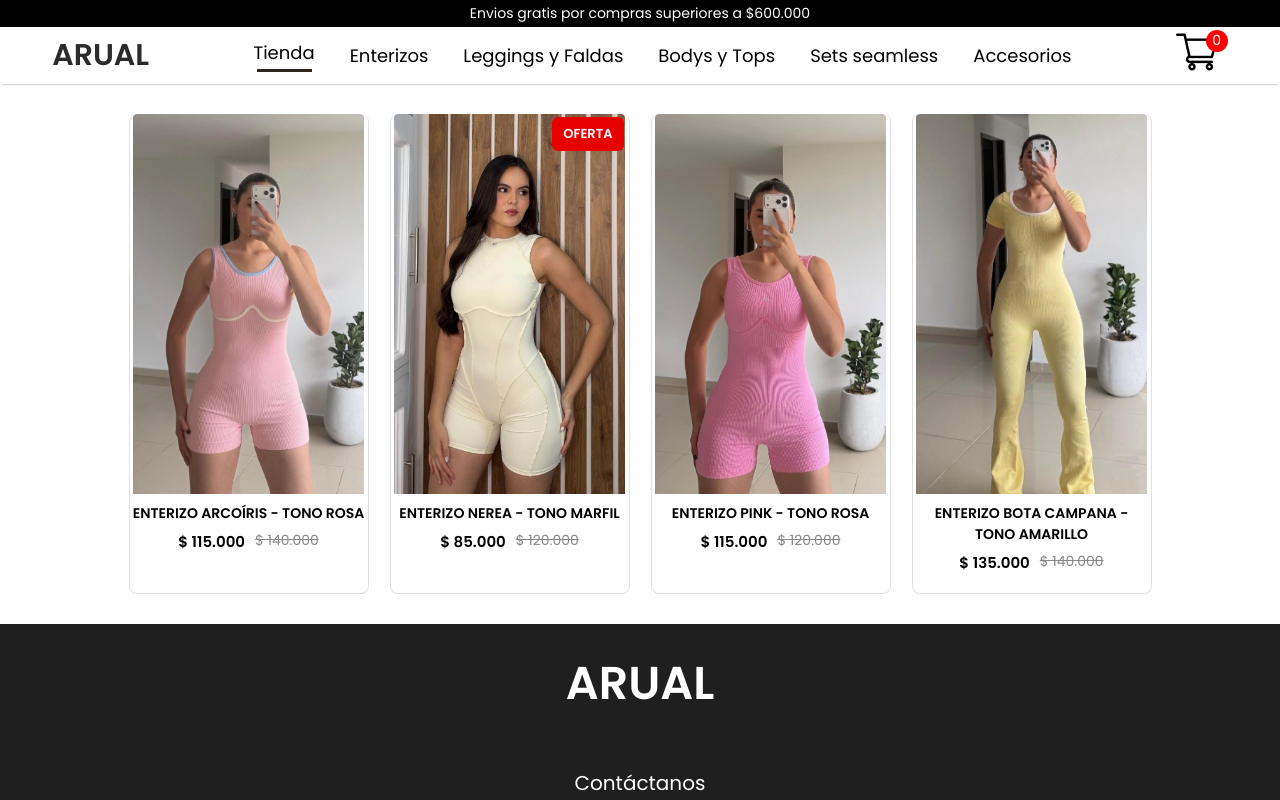
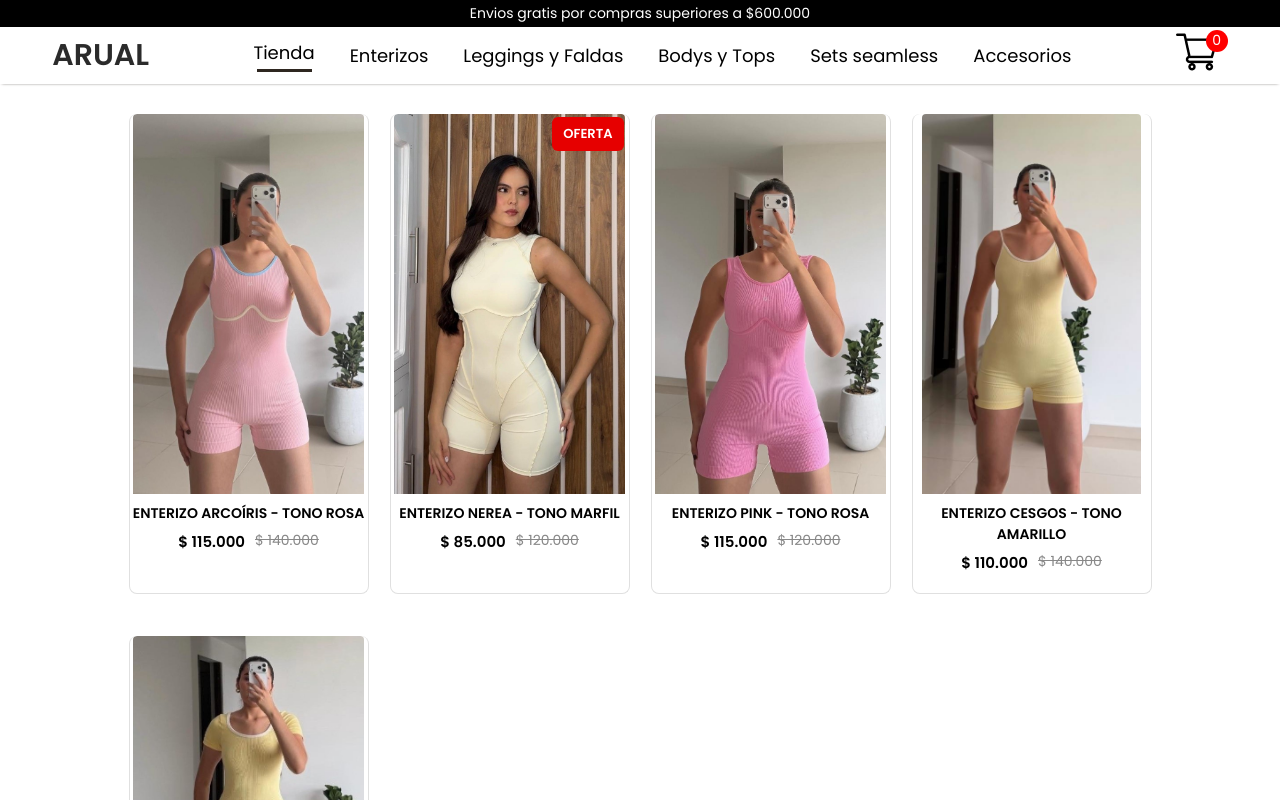
Before and after one commit to luis13xd/arual, a React (Create React App) app: page /enterizos in a window 1280 px wide. Shown: the top 800 px of the page. Built offline with nearby package versions, Linux system fonts and the light colour scheme.

Commit message:
agregamos enterizo cesgos amarillo

```diff
--- a/src/Components/Assets/all_product.js
+++ b/src/Components/Assets/all_product.js
@@ -190,7 +190,6 @@ import setamarillos2 from "./sets/setamarillos2.jpeg";
 import setamarillos3 from "./sets/setamarillos3.jpeg";
 import setamarillos4 from "./sets/setamarillos4.jpeg";
 
-
 // ---------------------------- Categoria 5 ACCESORIOS  -----------------------------
 // 501
 import banda1 from "./accesorios/banda1.jpeg";
@@ -375,6 +374,26 @@ let all_product = [
     },
   },
   {
+    id: 109,
+    name: "ENTERIZO CESGOS - TONO AMARILLO",
+    category: "enterizos",
+    description: "Tela suave con acabados de la mejor calidad",
+    image: enterizocesgosamarillo1,
+    image2: enterizocesgosamarillo2,
+    image3: enterizocesgosamarillo3,
+    image4: enterizocesgosamarillo4,
+    new_price: 110000,
+    old_price: 140000,
+    offer: false,
+    sizes: {
+      XS: false,
+      S: true,
+      M: true,
+      L: false,
+      XL: false,
+    },
+  },
+  {
     id: 108,
     name: "ENTERIZO BOTA CAMPANA - TONO AMARILLO",
     category: "enterizos",
@@ -394,7 +413,6 @@ let all_product = [
       XL: false,
     },
   },
-
 
   // ---------------------------- Categoria 2 LEGGINS Y FALDAS -----------------------------
   // {
```
Also changed, not shown: 2 other files (tests, documents, lock files or other folders).
